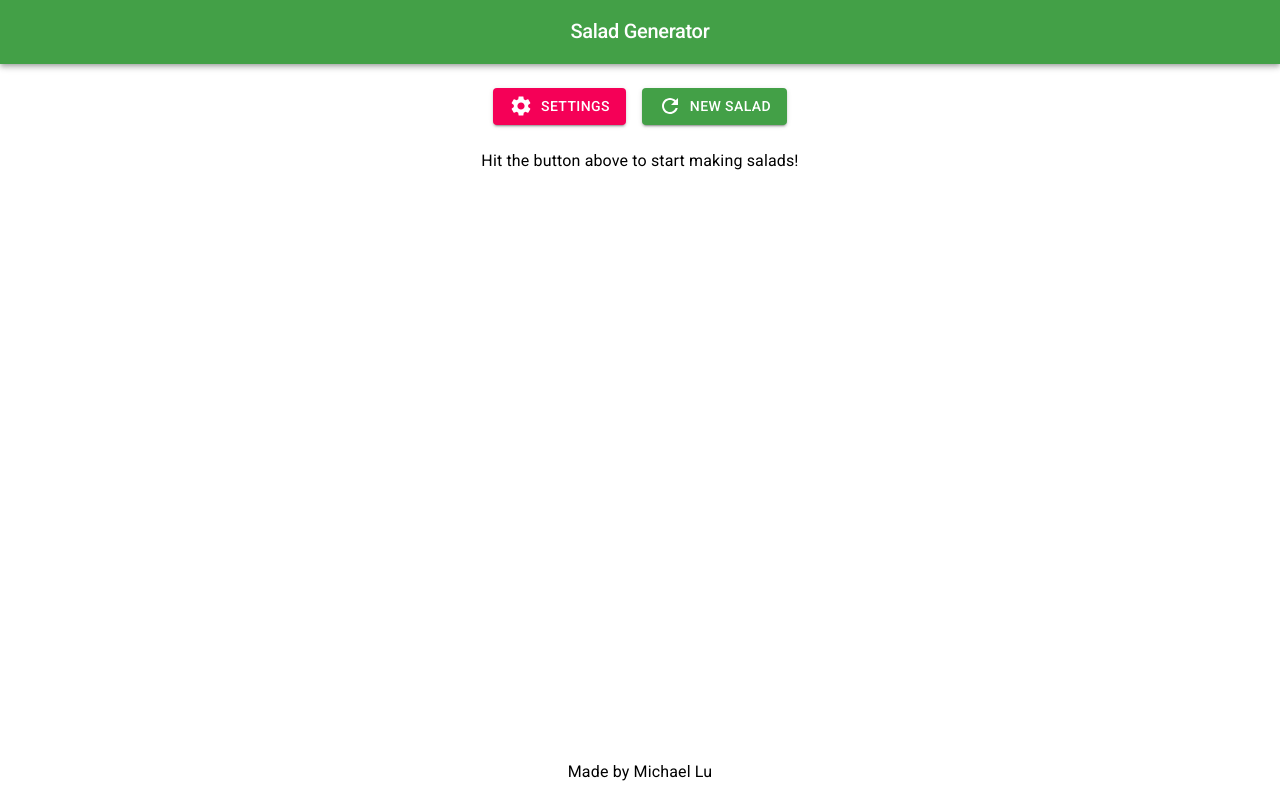
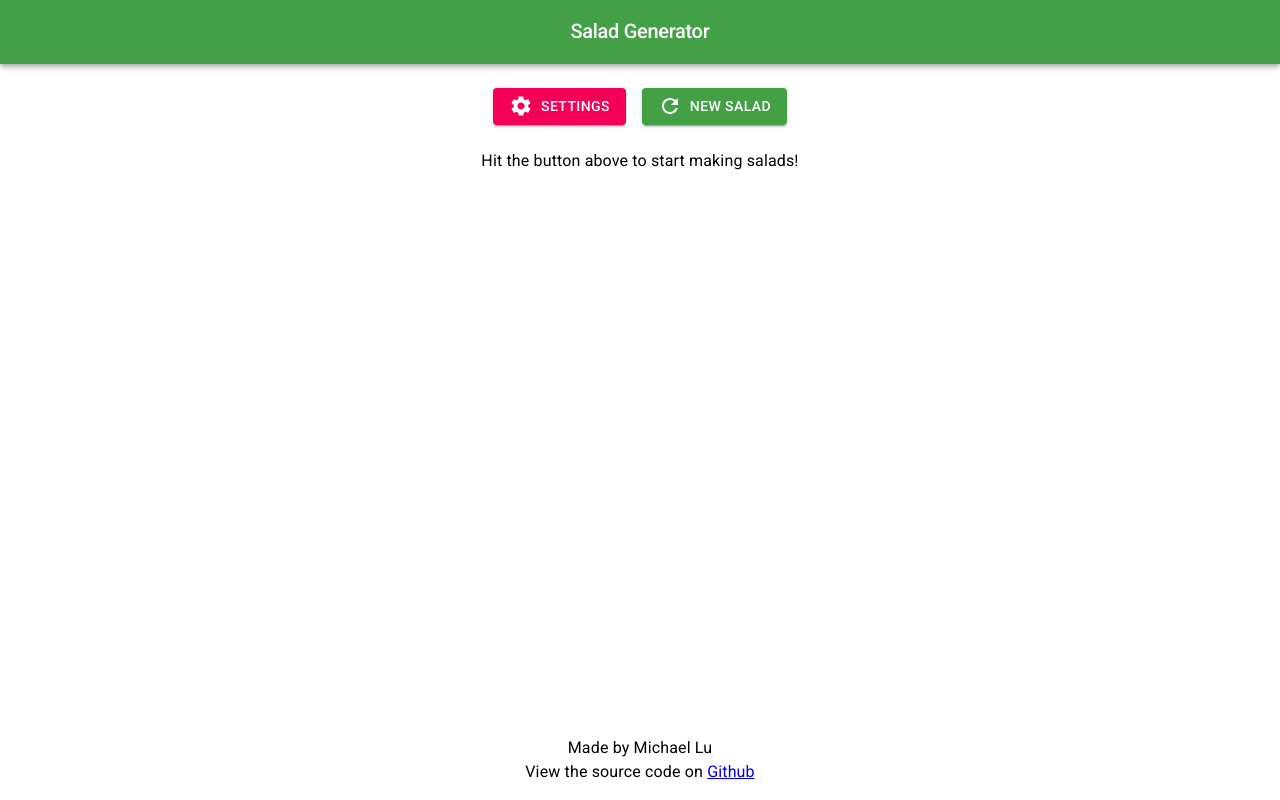
Before and after one commit to MikeLuDev/salad-generator, a React (Create React App) app: page / in a window 1280 px wide. Built offline with nearby package versions, Linux system fonts and the light colour scheme.

Commit message:
Split out Footer component, added Github link

```diff
--- a/src/App.tsx
+++ b/src/App.tsx
@@ -1,11 +1,12 @@
 import React from 'react';
 
 import { ThemeProvider, makeStyles } from '@material-ui/styles';
-import { createMuiTheme, Container, Typography, Box } from '@material-ui/core';
+import { createMuiTheme, Container, Box } from '@material-ui/core';
 import { green } from '@material-ui/core/colors';
 
 import Header from './components/Header';
 import Spinner from './components/Spinner';
+import Footer from './components/Footer';
 
 const theme = createMuiTheme({
   palette: {
@@ -22,11 +23,6 @@ const useStyles = makeStyles({
     display: 'flex',
     flexDirection: 'column',
   },
-  footer: {
-    textAlign: 'center',
-    marginTop: 'auto',
-    padding: theme.spacing(2),
-  },
 });
 
 const App: React.FC = () => {
@@ -39,9 +35,7 @@ const App: React.FC = () => {
         <Container maxWidth="sm">
           <Spinner />
         </Container>
-        <footer className={classes.footer}>
-          <Typography variant="body1">Made by Michael Lu</Typography>
-        </footer>
+        <Footer />
       </Box>
     </ThemeProvider>
   );
--- /dev/null
+++ b/src/components/Footer.tsx
@@ -0,0 +1,35 @@
+import React from 'react';
+import { makeStyles, createStyles } from '@material-ui/styles';
+import { Theme, Typography } from '@material-ui/core';
+
+const useStyles = makeStyles((theme: Theme) =>
+  createStyles({
+    footer: {
+      textAlign: 'center',
+      marginTop: 'auto',
+      padding: theme.spacing(2),
+    },
+  }),
+);
+
+const Footer: React.FC = () => {
+  const classes = useStyles();
+
+  return (
+    <footer className={classes.footer}>
+      <Typography variant="body1">Made by Michael Lu</Typography>
+      <Typography variant="body1">
+        View the source code on{' '}
+        <a
+          target="_blank"
+          rel="noopener noreferrer"
+          href="https://github.com/MikeLuDev/salad-generator"
+        >
+          Github
+        </a>
+      </Typography>
+    </footer>
+  );
+};
+
+export default Footer;
```
